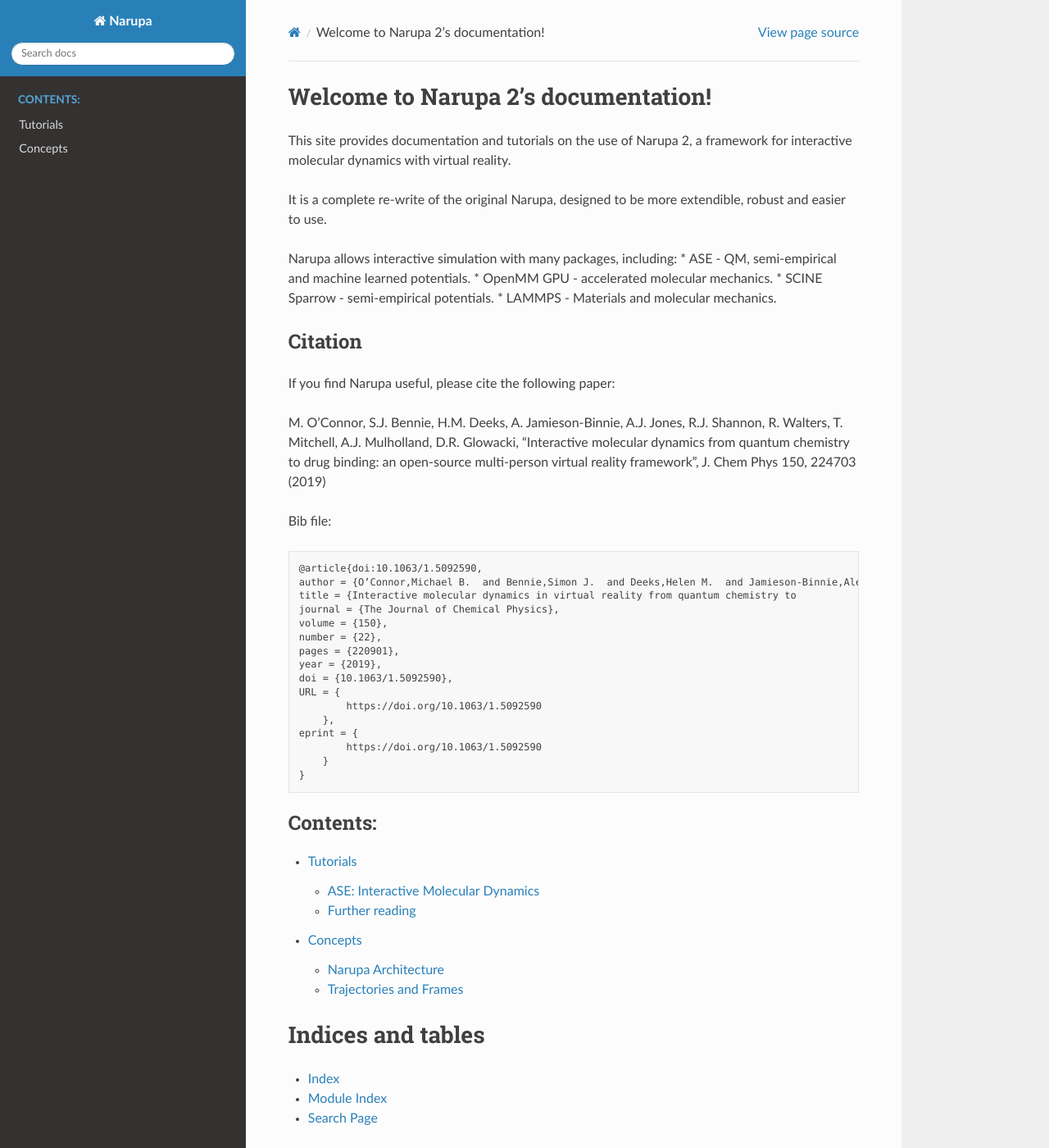
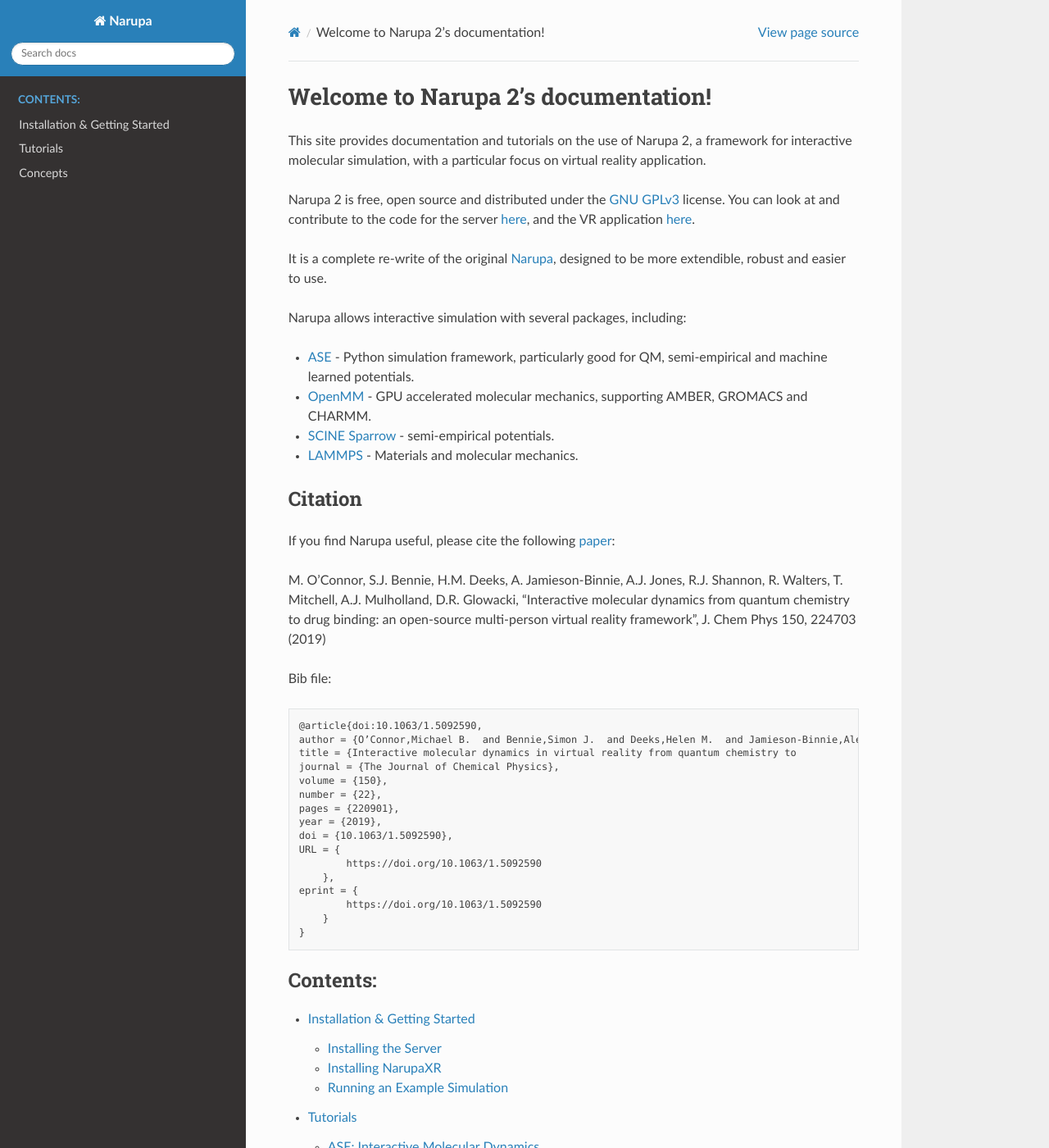
Before and after one commit to IRL2/nanover-docs, a Sphinx documentation site: the page built from source/index.rst, in a window 1280 px wide and 1400 px high. Shown: the whole window at 82% size. Built offline with Sphinx 7.4.7 and the Read the Docs theme 2.0.0, drawn with Linux system fonts in a browser that asks for light colours; pages that are not in the unit, such as notebooks, are missing from menus; the version number could not be read and is left out.

Commit message:
start writing installation guide.

```diff
--- a/source/concepts/architecture.rst
+++ b/source/concepts/architecture.rst
@@ -1,8 +1,8 @@
 Narupa Architecture
 =======================
 
-Narupa is a set of protocols, libraries and programs for performing interactive simulations, with a focus
-on virtual reality (VR).
+Narupa is a set of protocols, libraries and programs for performing interactive simulations,
+with a focus on virtual reality (VR).
 
 At the highest level, Narupa uses a client/server model, in which a frontend application connects
 to a server, establishing an interactive session. Simulation data, interactions and controls are transmitted
--- a/source/index.rst
+++ b/source/index.rst
@@ -2,22 +2,32 @@
 ======================================
 
 This site provides documentation and tutorials on the use of Narupa 2,
-a framework for interactive molecular dynamics with virtual reality.
+a framework for interactive molecular simulation, with a particular
+focus on virtual reality application.
 
-It is a complete re-write of the original Narupa, designed to be
-more extendible, robust and easier to use.
+Narupa 2 is free, open source and distributed under the
+`GNU GPLv3 <https://gitlab.com/intangiblerealities/narupa-protocol/blob/master/License>`_ license.
+You can look at and contribute to the code for the server `here <https://gitlab.com/intangiblerealities/narupa-protocol/>`_,
+and the VR application `here <https://gitlab.com/intangiblerealities/narupaXR/>`_.
 
-Narupa allows interactive simulation with many packages,
+It is a complete re-write of the original `Narupa <https://gitlab.com/intangiblerealities/narupa-server>`_,
+designed to be more extendible, robust and easier to use.
+
+Narupa allows interactive simulation with several packages,
 including:
-* ASE - QM, semi-empirical and machine learned potentials.
-* OpenMM GPU - accelerated molecular mechanics.
-* SCINE Sparrow - semi-empirical potentials.
-* LAMMPS - Materials and molecular mechanics.
+
+* `ASE <https://wiki.fysik.dtu.dk/ase/>`_ - Python simulation framework, particularly good for QM,
+  semi-empirical and machine learned potentials.
+* `OpenMM <http://openmm.org/>`_ - GPU accelerated molecular mechanics, supporting AMBER,
+  GROMACS and CHARMM.
+* `SCINE Sparrow <https://scine.ethz.ch/download/sparrow>`_ - semi-empirical potentials.
+* `LAMMPS <https://lammps.sandia.gov/>`_ - Materials and molecular mechanics.
 
 Citation
 ###################
 
-If you find Narupa useful, please cite the following paper:
+If you find Narupa useful, please cite the following
+`paper <https://aip.scitation.org/doi/10.1063/1.5092590>`_:
 
 M. O’Connor, S.J. Bennie, H.M. Deeks, A. Jamieson-Binnie, A.J. Jones,
 R.J. Shannon, R. Walters, T. Mitchell, A.J. Mulholland, D.R. Glowacki,
@@ -33,6 +43,7 @@
    :maxdepth: 2
    :caption: Contents:
 
+   installation.rst
    tutorials/tutorials.rst
    concepts/concepts.rst
    python/modules.rst
--- /dev/null
+++ b/source/installation.rst
@@ -0,0 +1,33 @@
+Installation & Getting Started
+===============================
+
+Narupa 2 consists of two components, the python-based library
+for running simulations, narupa-server, and the Unity3D libraries
+and applications for visualising and interacting with simulations
+in VR, NarupaXR.
+
+######################
+Installing the Server
+######################
+
+Conda Installation
+####################
+
+TBC
+
+Installing from source
+########################
+
+To install from source, follow the instructions on the README
+of the code repository.
+
+
+###################
+Installing NarupaXR
+###################
+
+TBC
+
+##############################
+Running an Example Simulation
+##############################
```
